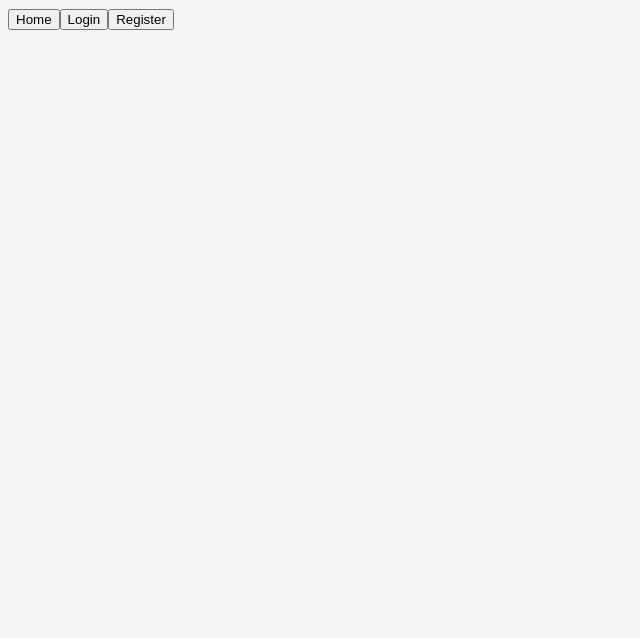
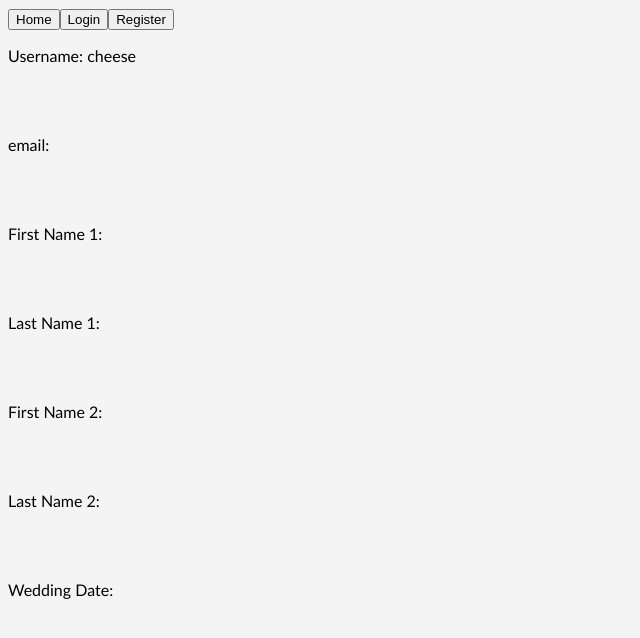
Before and after one commit to adneef/NicePaper2, a React (Create React App) app: page /Profile in a window 1280 px wide. Shown: the top 638 px of the page, without its empty margins (0-640 px from the left). Built offline with nearby package versions, Linux system fonts and the light colour scheme; no server answers.

Commit message:
trying to pass props to profile and schedule

```diff
--- a/src/App.js
+++ b/src/App.js
@@ -5,6 +5,47 @@ import Header from './components/Header'
 import Main from './components/Main'
 const API = process.env.REACT_APP_API_URL
 
+//potential dummy data
+// {id: 1, username: "adamN", email: "test@gmail.com", first_name_1: "Adam", last_name_1: "Neef", …}
+// account_id
+// :
+// 1
+// created_at
+// :
+// "2017-10-13T15:19:00.407Z"
+// email
+// :
+// "test@gmail.com"
+// first_name_1
+// :
+// "Adam"
+// first_name_2
+// :
+// "Lisa"
+// id
+// :
+// 1
+// last_name_1
+// :
+// "Neef"
+// last_name_2
+// :
+// "the Magnificent"
+// role
+// :
+// 2
+// template_id
+// :
+// 1
+// updated_at
+// :
+// "2017-10-13T15:19:00.407Z"
+// username
+// :
+// "adamN"
+// wedding_date
+// :
+// "2018-07-24T06:00:00.000Z"
 class App extends Component {
 
   constructor(props) {
@@ -12,7 +53,7 @@ class App extends Component {
     this.state = {
       role: 0,
       loggedIn: false,
-      userInfo: null
+      userInfo: 'cheese'
     }
   }
 
--- a/src/components/Login.js
+++ b/src/components/Login.js
@@ -4,8 +4,6 @@ const Login = ({ logIn }) => {
 
   const getCreds = (e) => {
     e.preventDefault()
-    console.log(e.target.email.value)
-    console.log(e.target.password.value)
     const creds = {
       email: e.target.email.value,
       password: e.target.password.value
--- a/src/components/Main.js
+++ b/src/components/Main.js
@@ -1,14 +1,17 @@
 import React from 'react'
-import { Switch, Route } from 'react-router-dom'
+import { Switch, Route, Redirect } from 'react-router-dom'
 import Splash from './Splash'
 import Login from './Login'
 import Register from './Register'
 import Schedule from './Schedule'
+import Profile from './Profile'
 
 const Main = ({
   logIn,
   userInfo
   }) => {
+    console.log('in main, userInfo is:', userInfo)
+
     return (
       <main>
         <Switch>
@@ -25,6 +28,14 @@ const Main = ({
           <Route path = '/Schedule' render={ routeProps => {
             return <Schedule
               {...routeProps}
+              userInfo={'cheese'}
+            />
+            }
+          }
+          />
+          <Route path = '/Profile' render={ routeProps => {
+            return <Profile
+              {...routeProps}
               userInfo={userInfo}
             />
             }
--- a/src/components/Profile.js
+++ b/src/components/Profile.js
@@ -1,47 +1,48 @@
 import React from 'react'
 
-const Profile = () => {
+const Profile = ({userInfo}) => {
+  console.log('in profile, userInfo is:', userInfo)
   return (
   <div>
     <div className="row">
-      <p>Username: {data.username}</p>
+      <p>Username: {userInfo}</p>
       <br/><br/>
     </div>
     <div className="row">
-      <p>email: {data.email}</p>
+      <p>email: {userInfo.email}</p>
       <br/><br/>
     </div>
     <div className="row">
-      <p>First Name 1: {data.first_name_1}</p>
+      <p>First Name 1: {userInfo.first_name_1}</p>
       <br/><br/>
     </div>
     <div className="row">
-      <p>Last Name 1: {data.last_name_1}</p>
+      <p>Last Name 1: {userInfo.last_name_1}</p>
       <br/><br/>
     </div>
     <div className="row">
-      <p>First Name 2: {data.first_name_2}</p>
+      <p>First Name 2: {userInfo.first_name_2}</p>
       <br/><br/>
     </div>
     <div className="row">
-      <p>Last Name 2: {data.last_name_2}</p>
+      <p>Last Name 2: {userInfo.last_name_2}</p>
       <br/><br/>
     </div>
     <div className="row">
       {/* the following line(wedding_date) may need some cleaning up as the original information coming in was:
-      <%= data.wedding_date.toString().slice(0, 15) %> */}
-      <p>Wedding Date: {data.wedding_date}</p>
+      <%= userInfo.wedding_date.toString().slice(0, 15) %> */}
+      <p>Wedding Date: {userInfo.wedding_date}</p>
     </div>
       <br/>
       <br/>
-      <a href="/profile/<%= data.id %>/editprofile"><button className="edit btn-info" type="button" name="button" id="<%= data.id %>">Edit My Profile</button></a>
+      {/* <a href="/profile/<%= data.id %>/editprofile"><button className="edit btn-info" type="button" name="button" id="<%= data.id %>">Edit My Profile</button></a> */}
 
       <br/>
       <br/>
       <br/>
       <br/>
 
-<h5>Create your guest username and password here:</h5>
+{/* <h5>Create your guest username and password here:</h5>
 
     <form id="newGuest" action="/profile" method="post">
       <label for="username">Guest Username:</label>
@@ -52,9 +53,8 @@ const Profile = () => {
       <br/>
 
       <button type="submit">Submit</button>
-    </form>
+    </form> */}
   </div>
-</div>
   )
 }
 
```
